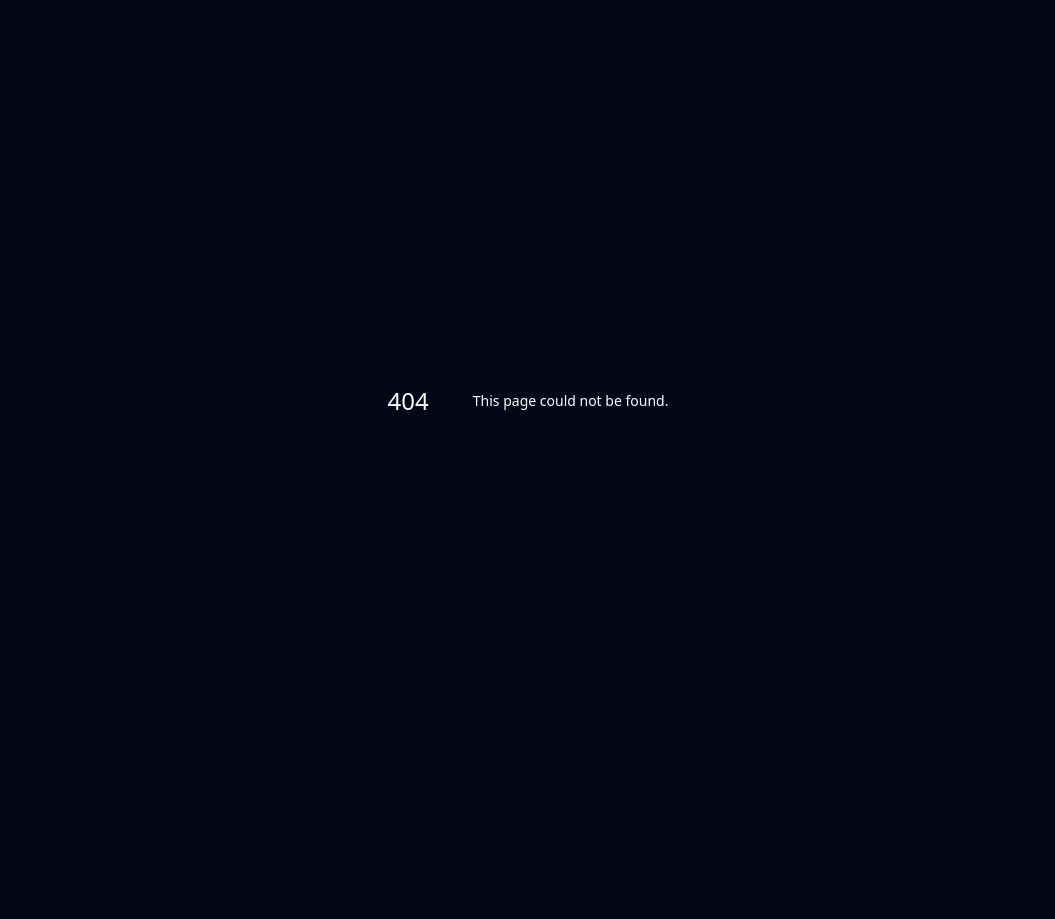
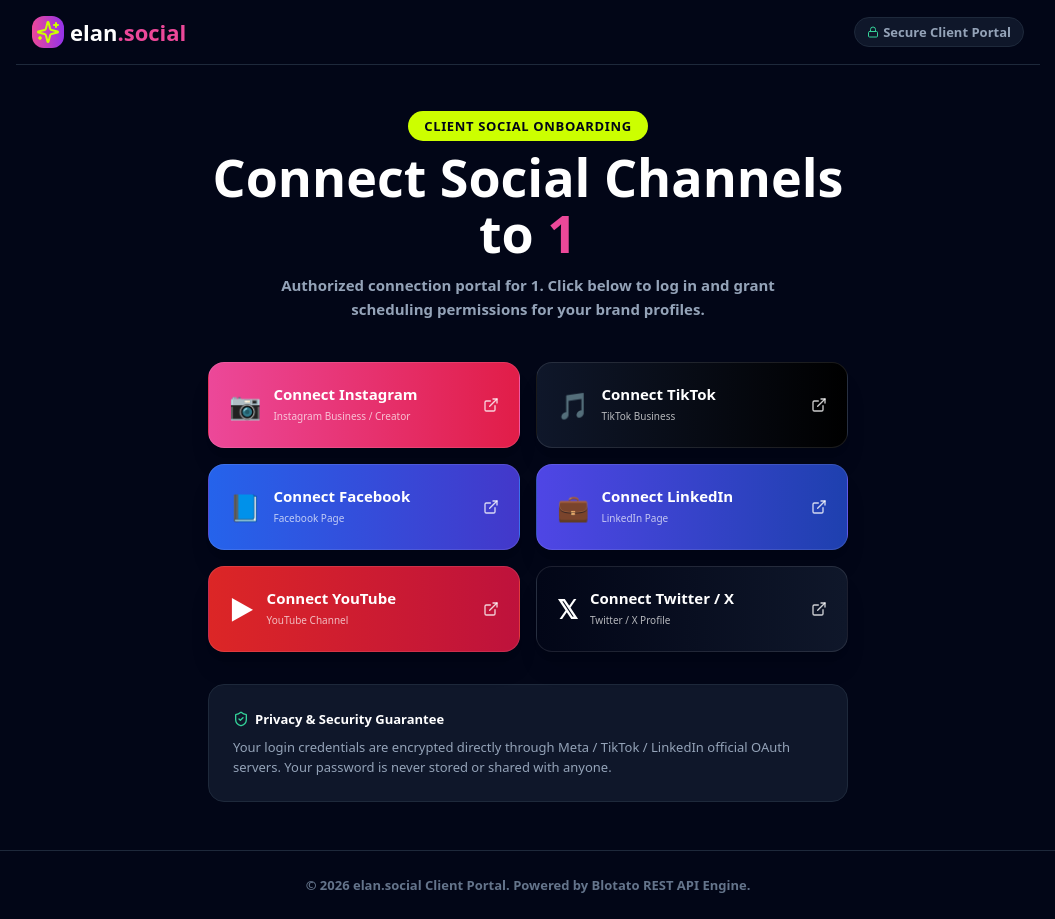
Before and after one commit to avadhbajaj07/elan.social, a Next.js app: page /connect/1 in a window 1280 px wide. Before the commit this address had no page. Shown: the whole page, without its empty margins (112-1167 px from the left). Before the commit the page ends 800 px from the top, so only its background shows below. Built offline with nearby package versions, Linux system fonts and the light colour scheme.

Commit message:
Add in-app direct OAuth connect engine and client onboarding portal

```diff
--- /dev/null
+++ b/src/app/api/auth/callback/[platform]/route.ts
@@ -0,0 +1,45 @@
+import { NextResponse } from "next/server";
+import { supabaseAdmin } from "@/lib/supabase";
+
+// GET /api/auth/callback/[platform]?code=xxx&clientId=xxx&account_id=xxx&username=xxx
+export async function GET(
+  request: Request,
+  { params }: { params: { platform: string } }
+) {
+  const { searchParams } = new URL(request.url);
+  const platform = params.platform.toLowerCase();
+  const clientId = searchParams.get("clientId") || "default-client";
+  const code = searchParams.get("code");
+  const accountId = searchParams.get("account_id") || `acc_${platform}_${Date.now()}`;
+  const username = searchParams.get("username") || searchParams.get("handle") || `@client_${platform}`;
+  const accountName = searchParams.get("name") || username;
+
+  try {
+    if (supabaseAdmin) {
+      // Bind the authorized social account exclusively to this client workspace in Supabase
+      await supabaseAdmin.from("social_accounts").upsert(
+        {
+          client_id: clientId,
+          account_id: accountId,
+          platform,
+          username,
+          account_name: accountName,
+          status: "connected",
+          updated_at: new Date().toISOString(),
+        },
+        { onConflict: "account_id" }
+      );
+    }
+
+    const siteUrl = process.env.NEXT_PUBLIC_SITE_URL || "https://elan-social.vercel.app";
+    return NextResponse.redirect(
+      `${siteUrl}/dashboard/clients?success=true&connected=${platform}&handle=${encodeURIComponent(username)}`
+    );
+  } catch (err: any) {
+    console.error("OAuth Callback Error:", err);
+    const siteUrl = process.env.NEXT_PUBLIC_SITE_URL || "https://elan-social.vercel.app";
+    return NextResponse.redirect(
+      `${siteUrl}/dashboard/clients?error=${encodeURIComponent(err.message || "Failed to bind account")}`
+    );
+  }
+}
--- /dev/null
+++ b/src/app/api/auth/connect/[platform]/route.ts
@@ -0,0 +1,25 @@
+import { NextResponse } from "next/server";
+
+// GET /api/auth/connect/[platform]?clientId=xxx
+// Direct In-App OAuth Redirect for Instagram, TikTok, Facebook, LinkedIn, YouTube, Twitter
+export async function GET(
+  request: Request,
+  { params }: { params: { platform: string } }
+) {
+  const { searchParams } = new URL(request.url);
+  const platform = params.platform.toLowerCase();
+  const clientId = searchParams.get("clientId") || "default-client";
+
+  const siteUrl = process.env.NEXT_PUBLIC_SITE_URL || "https://elan-social.vercel.app";
+  const callbackUrl = `${siteUrl}/api/auth/callback/${platform}?clientId=${clientId}`;
+
+  const blotatoKey = process.env.BLOTATO_API_KEY || "";
+
+  // Direct Blotato White-Label OAuth Connection Endpoint
+  const blotatoConnectUrl = `https://backend.blotato.com/v2/oauth/connect?platform=${platform}&client_id=${clientId}&redirect_url=${encodeURIComponent(
+    callbackUrl
+  )}&api_key=${blotatoKey}`;
+
+  // Redirect client directly to Instagram/Meta OAuth dialog
+  return NextResponse.redirect(blotatoConnectUrl);
+}
--- /dev/null
+++ b/src/app/connect/[token]/page.tsx
@@ -0,0 +1,94 @@
+"use client";
+
+import { useState } from "react";
+import Link from "next/link";
+import { Sparkles, Smartphone, CheckCircle2, ArrowRight, ShieldCheck, Lock, ExternalLink } from "lucide-react";
+
+export default function ClientConnectPortal({ params }: { params: { token: string } }) {
+  const [connecting, setConnecting] = useState<string | null>(null);
+
+  const clientName = params.token ? params.token.replace(/-/g, " ").toUpperCase() : "CLIENT BRAND";
+
+  const platforms = [
+    { id: "instagram", name: "Instagram Business / Creator", icon: "📷", bg: "from-pink-500 to-rose-600", text: "Connect Instagram" },
+    { id: "tiktok", name: "TikTok Business", icon: "🎵", bg: "from-slate-900 to-black", text: "Connect TikTok" },
+    { id: "facebook", name: "Facebook Page", icon: "📘", bg: "from-blue-600 to-indigo-700", text: "Connect Facebook" },
+    { id: "linkedin", name: "LinkedIn Page", icon: "💼", bg: "from-indigo-600 to-blue-800", text: "Connect LinkedIn" },
+    { id: "youtube", name: "YouTube Channel", icon: "▶", bg: "from-red-600 to-rose-700", text: "Connect YouTube" },
+    { id: "twitter", name: "Twitter / X Profile", icon: "𝕏", bg: "from-slate-950 to-slate-900", text: "Connect Twitter / X" },
+  ];
+
+  const handleConnect = (platformId: string) => {
+    setConnecting(platformId);
+    window.location.href = `/api/auth/connect/${platformId}?clientId=${encodeURIComponent(params.token)}`;
+  };
+
+  return (
+    <div className="min-h-screen bg-slate-950 text-white font-sans flex flex-col justify-between selection:bg-[#ccff00] selection:text-slate-950">
+      {/* Navbar */}
+      <header className="border-b border-slate-800 p-4 flex items-center justify-between max-w-5xl mx-auto w-full">
+        <Link href="/" className="flex items-center gap-1.5">
+          <div className="w-8 h-8 rounded-xl bg-gradient-to-r from-pink-500 to-purple-600 flex items-center justify-center text-white font-bold text-xs">
+            <Sparkles className="w-4.5 h-4.5 text-[#ccff00]" />
+          </div>
+          <span className="text-xl font-black lowercase text-white">
+            elan<span className="text-pink-500">.social</span>
+          </span>
+        </Link>
+        <span className="text-xs bg-slate-900 text-slate-400 font-extrabold px-3 py-1 rounded-full border border-slate-800 flex items-center gap-1">
+          <Lock className="w-3 h-3 text-emerald-400" /> Secure Client Portal
+        </span>
+      </header>
+
+      {/* Main Connection Box */}
+      <main className="max-w-2xl mx-auto px-4 py-12 text-center space-y-8 w-full">
+        <div className="space-y-3">
+          <span className="bg-[#ccff00] text-slate-950 font-black text-xs px-4 py-1.5 rounded-full uppercase tracking-wider">
+            Client Social Onboarding
+          </span>
+          <h1 className="text-3xl sm:text-5xl font-black text-white leading-tight">
+            Connect Social Channels to <span className="text-pink-500">{clientName}</span>
+          </h1>
+          <p className="text-slate-400 text-sm font-bold max-w-lg mx-auto leading-relaxed">
+            Authorized connection portal for {clientName}. Click below to log in and grant scheduling permissions for your brand profiles.
+          </p>
+        </div>
+
+        {/* Platforms Connect Buttons */}
+        <div className="grid grid-cols-1 sm:grid-cols-2 gap-4 pt-2">
+          {platforms.map((plat) => (
+            <button
+              key={plat.id}
+              onClick={() => handleConnect(plat.id)}
+              disabled={connecting === plat.id}
+              className={`bg-gradient-to-r ${plat.bg} p-5 rounded-2xl font-black text-sm text-white shadow-xl hover:scale-[1.02] transition-all flex items-center justify-between border border-white/10`}
+            >
+              <div className="flex items-center gap-3">
+                <span className="text-2xl">{plat.icon}</span>
+                <div className="text-left">
+                  <p className="font-black text-sm">{plat.text}</p>
+                  <p className="text-[10px] text-white/70 font-medium">{plat.name}</p>
+                </div>
+              </div>
+              <ExternalLink className="w-4 h-4 text-white/80" />
+            </button>
+          ))}
+        </div>
+
+        <div className="bg-slate-900 p-6 rounded-2xl border border-slate-800 text-xs text-slate-400 font-medium space-y-2 text-left">
+          <p className="font-extrabold text-white text-xs flex items-center gap-1.5">
+            <ShieldCheck className="w-4 h-4 text-emerald-400" /> Privacy & Security Guarantee
+          </p>
+          <p>
+            Your login credentials are encrypted directly through Meta / TikTok / LinkedIn official OAuth servers. Your password is never stored or shared with anyone.
+          </p>
+        </div>
+      </main>
+
+      {/* Footer */}
+      <footer className="border-t border-slate-800 p-6 text-center text-xs text-slate-500 font-bold">
+        <p>© 2026 elan.social Client Portal. Powered by Blotato REST API Engine.</p>
+      </footer>
+    </div>
+  );
+}
--- a/src/app/dashboard/clients/page.tsx
+++ b/src/app/dashboard/clients/page.tsx
@@ -2,11 +2,12 @@
 
 import { useState } from "react";
 import { INITIAL_CLIENTS, ClientProfile } from "@/lib/mockData";
-import { Users, Plus, Globe, Mail, Building2, ChevronRight } from "lucide-react";
+import { Users, Plus, Globe, Mail, Building2, ChevronRight, Share2, Link as LinkIcon, Smartphone, Check } from "lucide-react";
 
 export default function ClientsPage() {
   const [clients, setClients] = useState<ClientProfile[]>(INITIAL_CLIENTS);
   const [showAddModal, setShowAddModal] = useState(false);
+  const [copiedSlug, setCopiedSlug] = useState<string | null>(null);
 
   // New Client Form State
   const [newName, setNewName] = useState("");
@@ -22,6 +23,7 @@ export default function ClientsPage() {
       name: newName,
       slug: newName.toLowerCase().replace(/\s+/g, "-"),
       logo: "https://images.unsplash.com/photo-1535713875002-d1d0cf377fde?w=150&auto=format&fit=crop&q=80",
+      email: newEmail,
       timeZone: "America/New_York",
       connectedPlatforms: ["instagram", "tiktok", "facebook", "linkedin"],
       stats: {
@@ -38,6 +40,14 @@ export default function ClientsPage() {
     setNewEmail("");
   };
 
+  const copyClientConnectLink = (slug: string) => {
+    const siteUrl = window.location.origin;
+    const connectUrl = `${siteUrl}/connect/${slug}`;
+    navigator.clipboard.writeText(connectUrl);
+    setCopiedSlug(slug);
+    setTimeout(() => setCopiedSlug(null), 3000);
+  };
+
   return (
     <div className="space-y-8 font-sans text-xs pb-12">
       {/* Header */}
@@ -47,7 +57,7 @@ export default function ClientsPage() {
             <Users className="w-6 h-6 text-purple-600" /> Client Workspaces & Brands
           </h1>
           <p className="text-xs text-slate-500 font-bold mt-1">
-            Multi-tenant client brand management with scoped social media account mappings & 1-click approvals.
+            Send isolated social media connection links to your clients. They connect Instagram directly without seeing Blotato or other clients' data.
           </p>
         </div>
 
@@ -55,7 +65,7 @@ export default function ClientsPage() {
           onClick={() => setShowAddModal(true)}
           className="bg-slate-950 text-[#ccff00] text-xs font-black px-5 py-3 rounded-2xl shadow-md flex items-center gap-1.5 hover:bg-black transition-all"
         >
-          <Plus className="w-4 h-4" /> Add New Client Profile
+          <Plus className="w-4 h-4" /> Add New Client Workspace
         </button>
       </div>
 
@@ -81,26 +91,52 @@ export default function ClientsPage() {
                   </div>
                 </div>
 
-                {/* Connected Social Platforms */}
-                <div className="space-y-2 pt-2">
+                {/* Share Client Connect Link Button */}
+                <div className="bg-purple-50 p-3.5 rounded-2xl border border-purple-200 space-y-2">
+                  <p className="text-[11px] font-black text-purple-900 flex items-center gap-1">
+                    <LinkIcon className="w-3.5 h-3.5 text-purple-600" /> Client Connection Link
+                  </p>
+                  <button
+                    onClick={() => copyClientConnectLink(client.slug)}
+                    className="w-full bg-slate-950 hover:bg-black text-[#ccff00] font-black text-xs py-2 rounded-xl transition-all shadow flex items-center justify-center gap-1.5"
+                  >
+                    {copiedSlug === client.slug ? (
+                      <>
+                        <Check className="w-4 h-4 text-emerald-400" /> Link Copied! Send to Client
+                      </>
+                    ) : (
+                      <>
+                        <Share2 className="w-4 h-4" /> Share Instagram Link With Client
+                      </>
+                    )}
+                  </button>
+                </div>
+
+                {/* Direct Connect Buttons */}
+                <div className="space-y-2 pt-1">
                   <label className="text-[11px] font-black text-slate-400 uppercase tracking-wider block">
-                    Connected Platforms:
+                    Direct In-App OAuth:
                   </label>
-                  <div className="flex flex-wrap gap-1.5">
-                    {client.connectedPlatforms.map((plat) => (
-                      <span key={plat} className="bg-slate-100 border border-slate-200 font-extrabold text-[10px] px-2.5 py-1 rounded-lg text-slate-800 uppercase">
-                        {plat}
-                      </span>
-                    ))}
+                  <div className="grid grid-cols-2 gap-2">
+                    <a
+                      href={`/api/auth/connect/instagram?clientId=${client.id}`}
+                      className="p-2 bg-pink-50 border border-pink-200 rounded-xl font-bold text-[11px] text-pink-700 text-center hover:bg-pink-100"
+                    >
+                      📷 Connect Instagram
+                    </a>
+                    <a
+                      href={`/api/auth/connect/tiktok?clientId=${client.id}`}
+                      className="p-2 bg-slate-100 border border-slate-200 rounded-xl font-bold text-[11px] text-slate-900 text-center hover:bg-slate-200"
+                    >
+                      🎵 Connect TikTok
+                    </a>
                   </div>
                 </div>
               </div>
 
               <div className="pt-4 border-t border-slate-200 flex items-center justify-between text-xs font-bold">
-                <span className="text-slate-400 text-[11px]">Workspace Active</span>
-                <button className="text-slate-900 font-black hover:underline flex items-center gap-1">
-                  Brand Mappings <ChevronRight className="w-3.5 h-3.5" />
-                </button>
+                <span className="text-slate-400 text-[11px]">Workspace Isolated</span>
+                <span className="text-emerald-600 font-black">Ready for OAuth</span>
               </div>
             </div>
           );
@@ -131,7 +167,7 @@ export default function ClientsPage() {
                   required
                   value={newName}
                   onChange={(e) => setNewName(e.target.value)}
-                  placeholder="e.g. Apex Luxury Brand"
+                  placeholder="e.g. Geneva Fine Dining"
                   className="w-full bg-slate-50 border border-slate-300 rounded-xl px-3.5 py-2.5 text-slate-900 font-bold"
                 />
               </div>
@@ -143,7 +179,7 @@ export default function ClientsPage() {
                   required
                   value={newEmail}
                   onChange={(e) => setNewEmail(e.target.value)}
-                  placeholder="marketing@client.com"
+                  placeholder="client@brand.com"
                   className="w-full bg-slate-50 border border-slate-300 rounded-xl px-3.5 py-2.5 text-slate-900 font-bold"
                 />
               </div>
@@ -160,7 +196,7 @@ export default function ClientsPage() {
                   type="submit"
                   className="flex-1 bg-slate-950 text-[#ccff00] font-black py-3 rounded-xl shadow-md"
                 >
-                  Save Workspace
+                  Create Client Link
                 </button>
               </div>
             </form>
```
